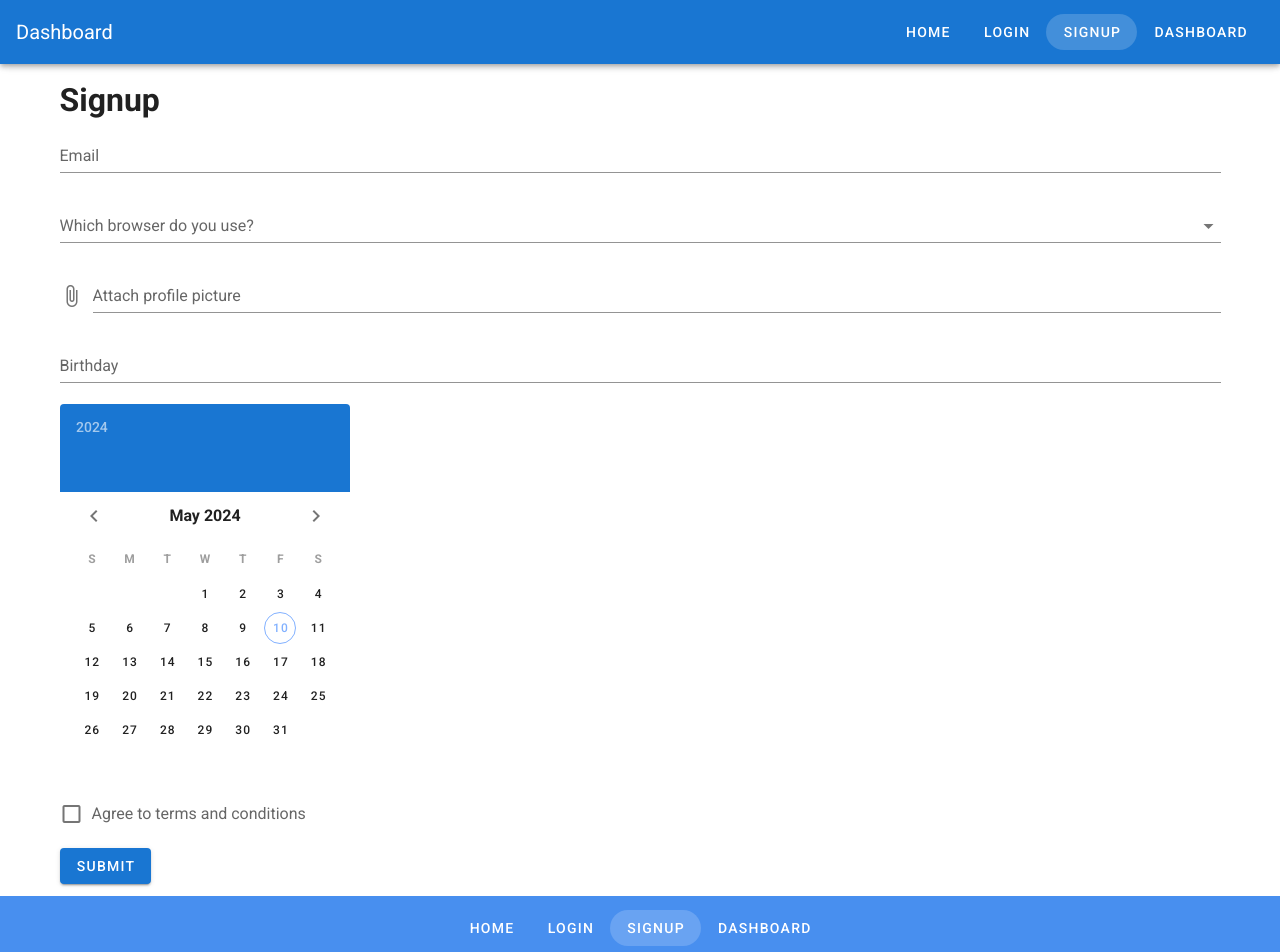
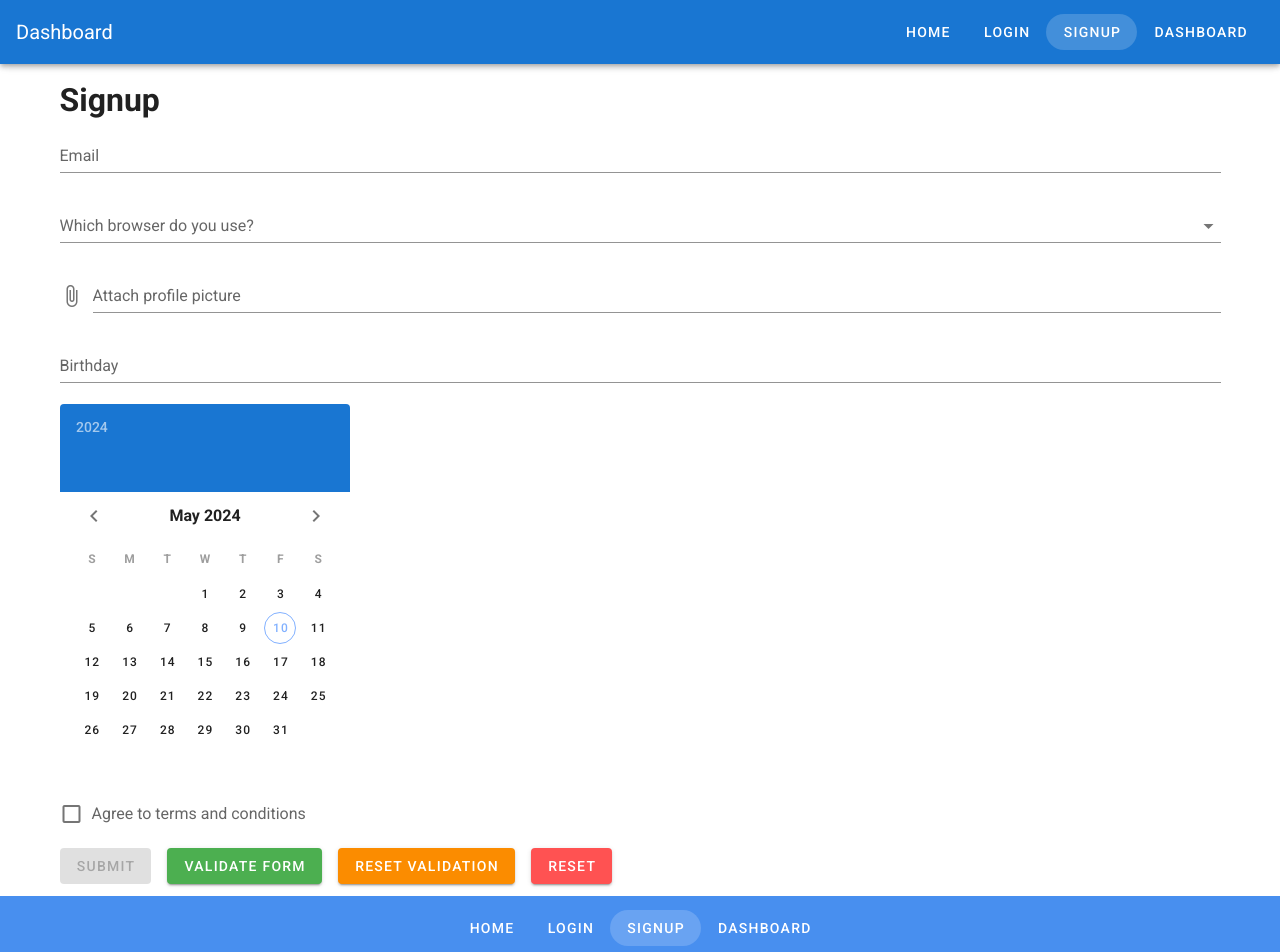
Before and after one commit to Riel526/vueLogin, a Vue app: page /signup in a window 1280 px wide. Shown: the top 952 px of the page. Built offline with nearby package versions, Linux system fonts and the light colour scheme.

Commit message:
added form validation and rules in signup

```diff
--- a/src/views/SignupView.vue
+++ b/src/views/SignupView.vue
@@ -3,15 +3,25 @@
         <v-row>
             <v-col>
                 <h1>Signup</h1>
-                <v-form>
-                    <v-text-field label="Email" type="email">
+                <v-form ref="signUpForm" v-model="formValidity">
+                    <v-text-field label="Email"
+                    type="email"
+                    v-model="email"
+                    :rules="emailRules" required
+                    >
                     </v-text-field>
                     <v-autocomplete label="Which browser do you use?" :items="browsers"></v-autocomplete>
                     <v-file-input label="Attach profile picture"></v-file-input>
                     <v-text-field label="Birthday" v-model="birthday" readonly></v-text-field>
                     <v-date-picker v-model="birthday"></v-date-picker>
-                    <v-checkbox label="Agree to terms and conditions"></v-checkbox>
-                    <v-btn type="submit" color="primary">Submit</v-btn>
+                    <v-checkbox label="Agree to terms and conditions"
+                    v-model="agreetoTerms"
+                    :rules="agreeToTermsRules" required
+                    ></v-checkbox>
+                    <v-btn type="submit" color="primary" class="mr-4" :disabled="!formValidity">Submit</v-btn>
+                    <v-btn color="success" @click="validateForm" class="mr-4">Validate Form</v-btn>
+                    <v-btn color="warning" @click="resetValidation" class="mr-4">Reset Validation</v-btn>
+                    <v-btn color="error" @click="reset" class="mr-4">Reset</v-btn>
                 </v-form>
             </v-col>
         </v-row>
@@ -21,6 +31,10 @@
 <script>
 export default {
     data: ()=>({
+        agreetoTerms: false,
+        agreeToTermsRules: [
+            value => !!value || 'You must agree to the terms and conditions to sign up for an account.'
+        ],
         birthday: '',
         browsers:[
             'Chrome',
@@ -28,7 +42,27 @@
             'Safari',
             'Edge',
             'Brave'
-        ]
-    })
+        ],
+        email: '',
+        emailRules:[
+            value => !!value || 'Email is required.',
+            value => value.indexOf('@') !== 0 || 'Email should have a username',
+            value => value.includes('@') || 'Email should have an @ symbol',
+            value => value.indexOf('.') - value.indexOf('@') > 1 || 'Email should contain a valid domain',
+            value => value.indexOf('.') <= value.length - 3 || 'Email should contain a valid domain extension'
+        ],
+        formValidity: false
+    }),
+    methods: {
+        reset(){
+            this.$refs.signUpForm.reset()
+        },
+        resetValidation(){
+            this.$refs.signUpForm.resetValidation()
+        },
+        validateForm(){
+            this.$refs.signUpForm.validate()
+        }
+    }
 }
 </script>
```
